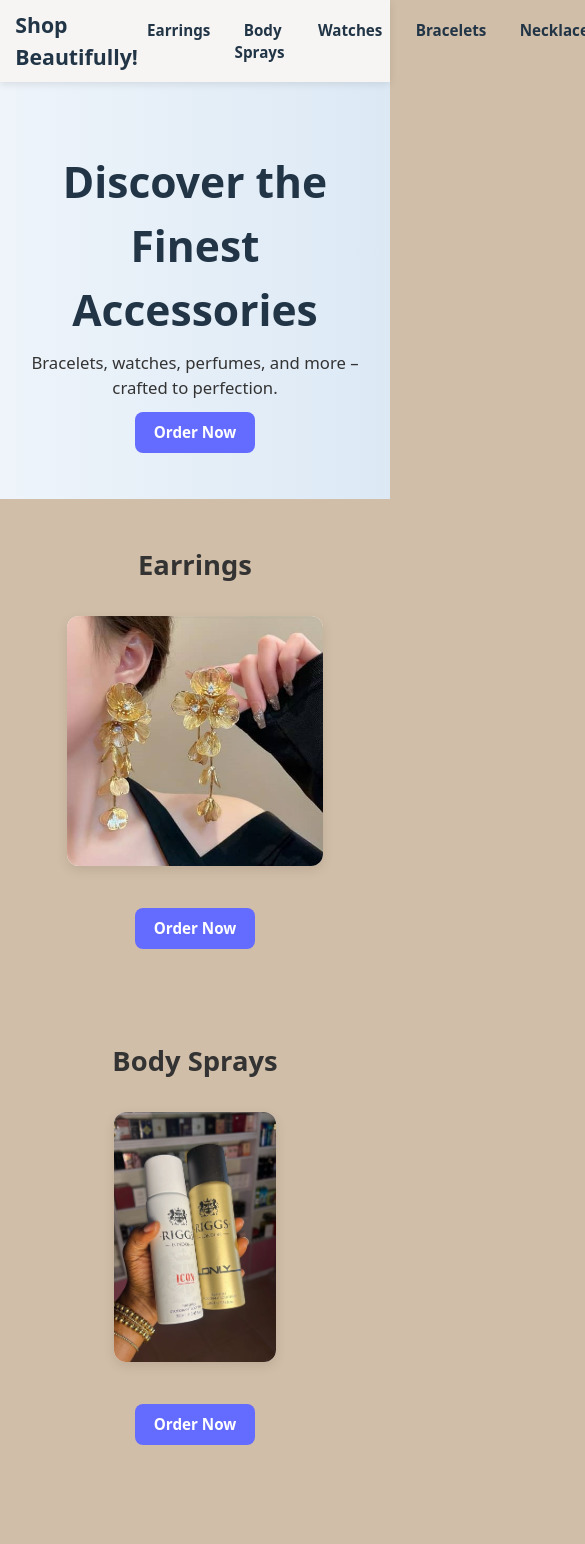
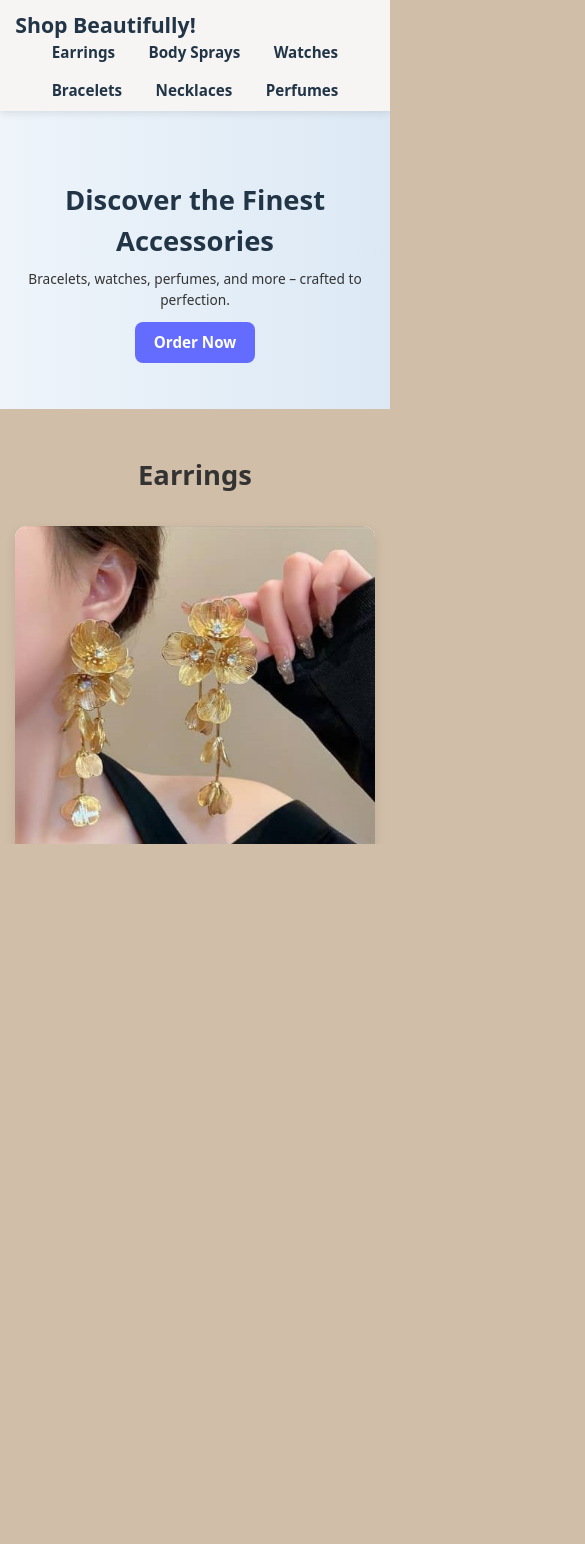
Before and after one commit to DiOrator/shop-beautifully, a React (Vite) app: page / in a window 390 px wide. Shown: the top 1544 px of the page, 585 px wide, since content can reach past the window. After the commit the page ends 844 px from the top, so only its background shows below. Built offline with nearby package versions, Linux system fonts and the light colour scheme.

Commit message:
Changes on index css

```diff
--- a/src/index.css
+++ b/src/index.css
@@ -267,6 +267,8 @@ html,
 body {
   height: 100%;
   scroll-behavior: smooth;
+  width: 100%;
+  overflow-x: hidden;
 }
 
 a {
@@ -321,6 +323,7 @@ button:hover,
   justify-content: space-between;
   align-items: center;
   padding: 0.6rem 1rem;
+  flex-wrap: wrap;
 }
 
 .logo {
@@ -333,6 +336,9 @@ button:hover,
   display: flex;
   gap: 1rem;
   list-style: none;
+  flex-wrap: wrap;
+  justify-content: center;
+  width: 100%;
 }
 
 .nav-links a {
@@ -381,15 +387,10 @@ button:hover,
 
 .products {
   display: grid;
-  grid-template-columns: repeat(auto-fill, minmax(200px, 1fr));
+  grid-template-columns: repeat(auto-fit, minmax(150px, 1fr));
   gap: 1.5rem;
   margin: 2rem 0;
   width: 100%;
-}
-.products:only-child,
-.products:has(img:only-child) {
-  display: flex;
-  justify-content: center;
 }
 
 .product {
@@ -410,9 +411,9 @@ button:hover,
 
 .product-img {
   width: 100%;
-  height: 250px;
+  aspect-ratio: 1; /* keeps images square and proportional */
   object-fit: cover;
-  border-radius: 8px;
+  border-radius: 8px 8px 0 0;
   box-shadow: 0 2px 6px rgba(0, 0, 0, 0.1);
   transition: transform 0.3s ease;
   display: block;
@@ -427,12 +428,6 @@ button:hover,
   font-size: 1rem;
   color: var(--clr-primary);
   margin-top: 0.5rem;
-}
-
-@supports not (aspect-ratio: 4/3) {
-  .product-img {
-    height: 220px;
-  }
 }
 
 .questionnaire {
@@ -478,41 +473,37 @@ button:hover,
   color: gold;
 }
 
-/* === MOBILE FIX: keep desktop layout proportion === */
+/* === MOBILE FIXES: fit screen === */
 @media (max-width: 768px) {
   .hero h1 {
-    font-size: 2.8rem; /* same as desktop */
+    font-size: 2.2rem;
   }
   .hero p {
-    font-size: 1.1rem; /* same as desktop */
+    font-size: 1rem;
   }
   .products {
-    grid-template-columns: repeat(
-      auto-fill,
-      minmax(200px, 1fr)
-    ); /* same as desktop */
-    gap: 1.5rem;
+    grid-template-columns: repeat(auto-fit, minmax(140px, 1fr));
+    gap: 1rem;
   }
   .product-img {
-    height: 250px; /* same as desktop */
-  }
+    aspect-ratio: 1;
+  } /* square images */
 }
 
 @media (max-width: 480px) {
   .hero h1 {
-    font-size: 2.8rem; /* same as desktop */
+    font-size: 1.8rem;
   }
   .hero p {
-    font-size: 1.1rem; /* same as desktop */
+    font-size: 0.9rem;
   }
   .products {
-    grid-template-columns: repeat(
-      auto-fill,
-      minmax(200px, 1fr)
-    ); /* same as desktop */
-    gap: 1.5rem;
+    grid-template-columns: 1fr;
+    gap: 1rem;
   }
   .product-img {
-    height: 250px; /* same as desktop */
-  }
+    width: 100%;
+    height: auto;
+    aspect-ratio: auto;
+  } /* fit width fully */
 }
```
